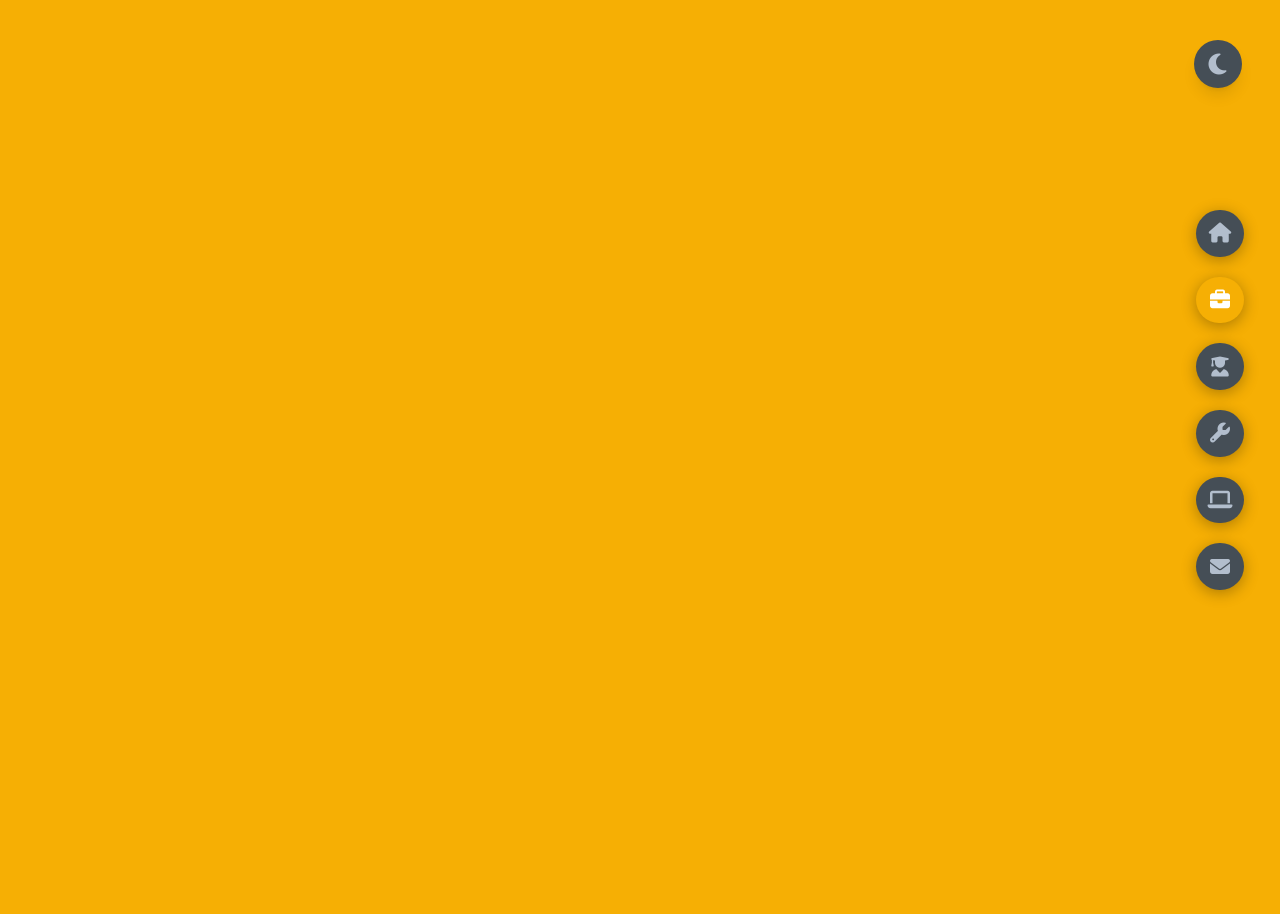
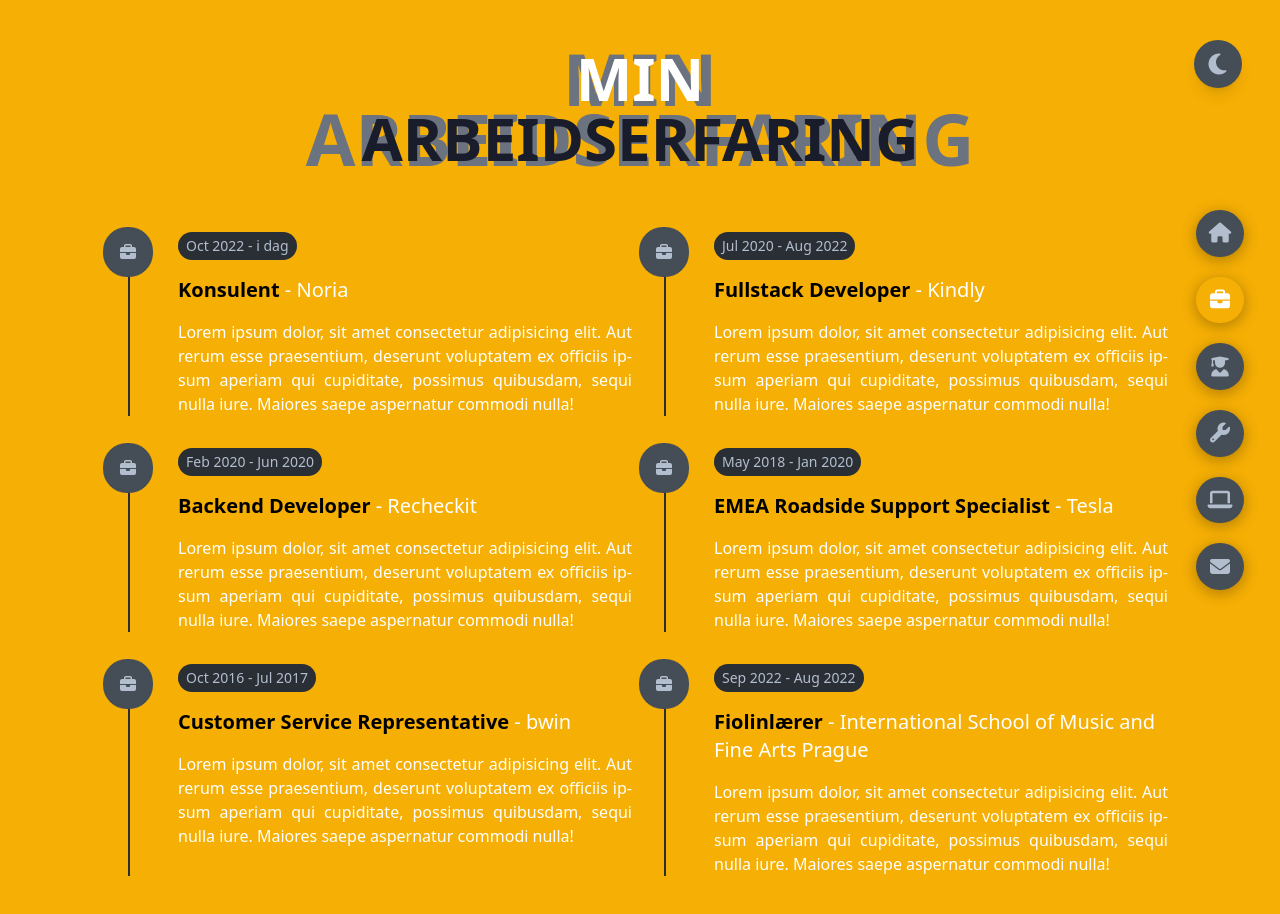
Before and after one commit to vikingviolinist/portfolio, a SvelteKit app: page /work in a window 1280 px wide. Shown: the top 914 px of the page. Before the commit the page ends 800 px from the top, so only its background shows below. Built offline with nearby package versions, Linux system fonts and the light colour scheme.

Commit message:
🐛 Fix prop name

```diff
--- a/src/routes/(routes)/work/+page.svelte
+++ b/src/routes/(routes)/work/+page.svelte
@@ -7,7 +7,7 @@
 
 <Header title="Min Arbeidserfaring" />
 <div class="grid grid-cols-1 lg:grid-cols-2 gap-8 pb-12 pl-4">
-	{#each jobs as job}
-		<TimelineItem {job} />
+	{#each jobs as item}
+		<TimelineItem {item} />
 	{/each}
 </div>
```
